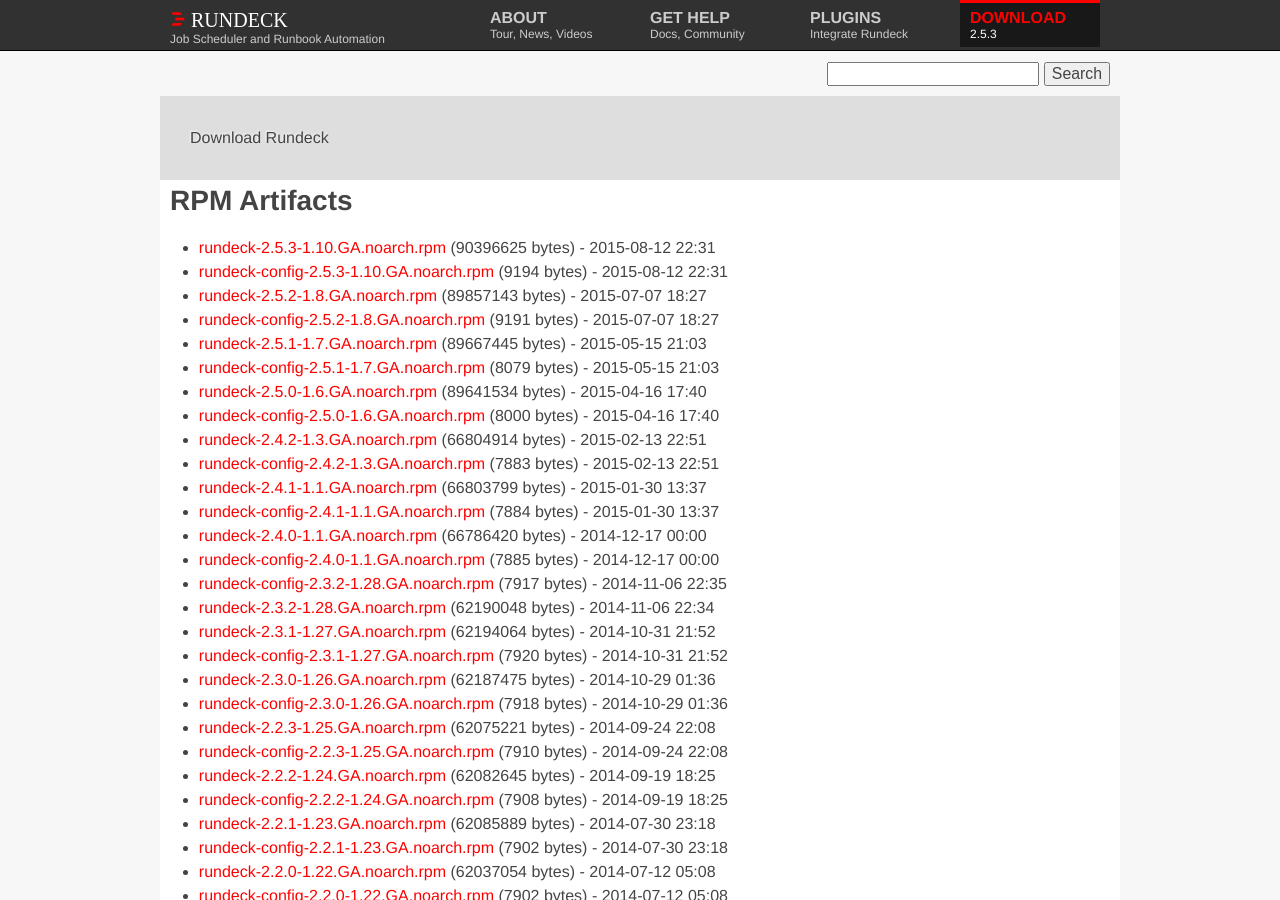
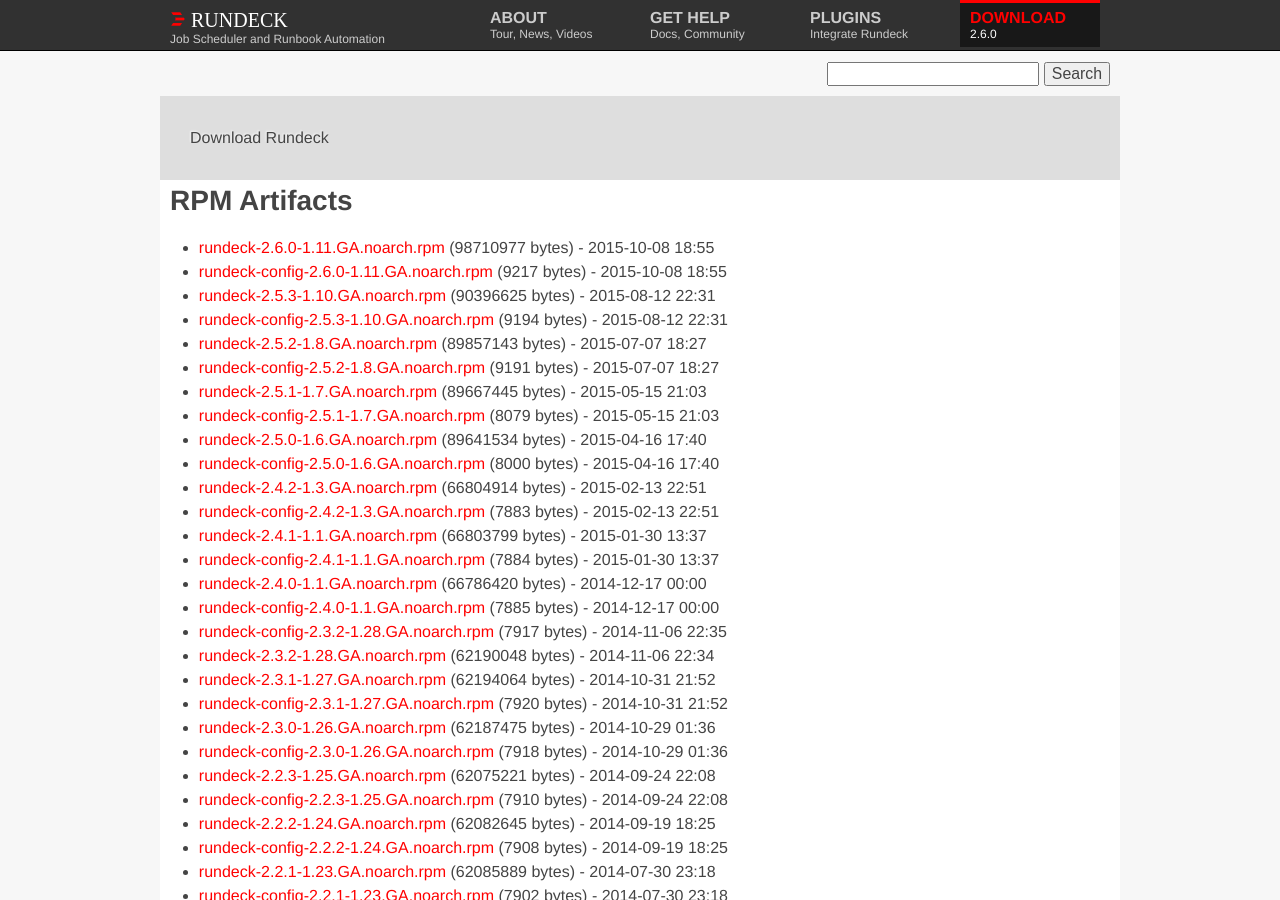
Before and after one commit to rundeck/rundeck-ghpages, a Jekyll site: the page built from download/rpm/index.md, in a window 1280 px wide and 900 px high. Built offline with Jekyll 4.4.1, drawn with Linux system fonts in a browser that asks for light colours; nearby versions of some CDN libraries.

Commit message:
Update site to 2.6.0 download links

```diff
--- a/_config.yml
+++ b/_config.yml
@@ -1,16 +1,16 @@
 baseurl: ""
 url: ""
 full_url: "http://www.rundeck.org"
-rd_version: "2.5.3"
-rd_jar_name: "rundeck-launcher-2.5.3.jar"
-rd_jar_sha: "2617113860349b3bbbf953ee96f536a2e8663144"
-rd_jar_url: "http://download.rundeck.org/jar/rundeck-launcher-2.5.3.jar"
-rd_jar_size: "82135892"
-rd_deb_name: "rundeck-2.5.3-1-GA.deb"
-rd_deb_url: "http://download.rundeck.org/deb/rundeck-2.5.3-1-GA.deb"
-rd_deb_sha: "593999dae9e2f600cda9cc17ce575a820f36e0f8"
-rd_deb_size: "90791466"
-rd_zipball: "https://github.com/rundeck/rundeck/zipball/v2.5.3"
-rd_tarball: "https://github.com/rundeck/rundeck/tarball/v2.5.3"
-rd_releasenotes: "https://github.com/rundeck/rundeck/blob/v2.5.3/RELEASE.md"
+rd_version: "2.6.0"
+rd_jar_name: "rundeck-launcher-2.6.0.jar"
+rd_jar_sha: "de93668360a9e9b1e28693c11fe564b5b973a06b"
+rd_jar_url: "http://download.rundeck.org/jar/rundeck-launcher-2.6.0.jar"
+rd_jar_size: "85762635"
+rd_deb_name: "rundeck-2.6.0-1-GA.deb"
+rd_deb_url: "http://download.rundeck.org/deb/rundeck-2.6.0-1-GA.deb"
+rd_deb_sha: "dbaa99a0deff78f470b7d674a681e6175596b04a"
+rd_deb_size: "98820440"
+rd_zipball: "https://github.com/rundeck/rundeck/zipball/v2.6.0"
+rd_tarball: "https://github.com/rundeck/rundeck/tarball/v2.6.0"
+rd_releasenotes: "https://github.com/rundeck/rundeck/blob/v2.6.0/RELEASE.md"
 markdown: kramdown
--- a/download/rpm/index.md
+++ b/download/rpm/index.md
@@ -3,6 +3,8 @@
 layout: download
 download_type: RPM
 ---
+* [rundeck-2.6.0-1.11.GA.noarch.rpm](http://download.rundeck.org/rpm/rundeck-2.6.0-1.11.GA.noarch.rpm) (98710977 bytes) - 2015-10-08 18:55
+* [rundeck-config-2.6.0-1.11.GA.noarch.rpm](http://download.rundeck.org/rpm/rundeck-config-2.6.0-1.11.GA.noarch.rpm) (9217 bytes) - 2015-10-08 18:55
 * [rundeck-2.5.3-1.10.GA.noarch.rpm](http://download.rundeck.org/rpm/rundeck-2.5.3-1.10.GA.noarch.rpm) (90396625 bytes) - 2015-08-12 22:31
 * [rundeck-config-2.5.3-1.10.GA.noarch.rpm](http://download.rundeck.org/rpm/rundeck-config-2.5.3-1.10.GA.noarch.rpm) (9194 bytes) - 2015-08-12 22:31
 * [rundeck-2.5.2-1.8.GA.noarch.rpm](http://download.rundeck.org/rpm/rundeck-2.5.2-1.8.GA.noarch.rpm) (89857143 bytes) - 2015-07-07 18:27
```
Also changed, not shown: download/deb/index.md (+1 -0 lines), download/jar/index.md (+2 -0 lines), download/war/index.md (+2 -0 lines).
